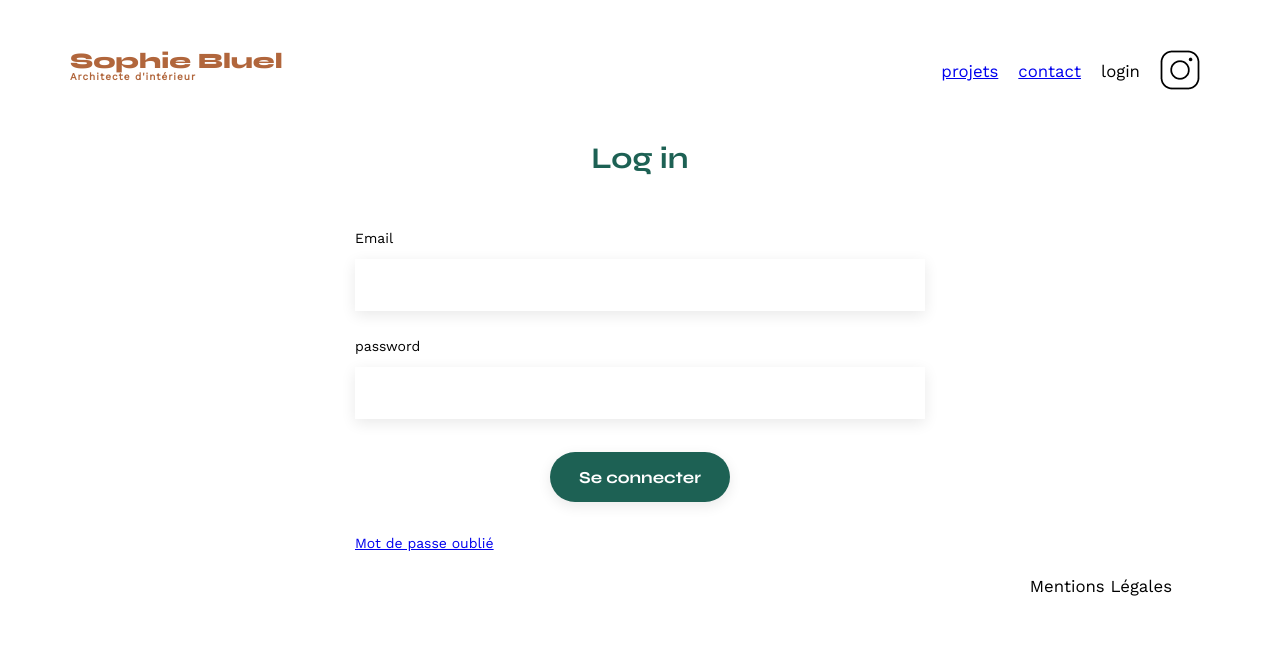
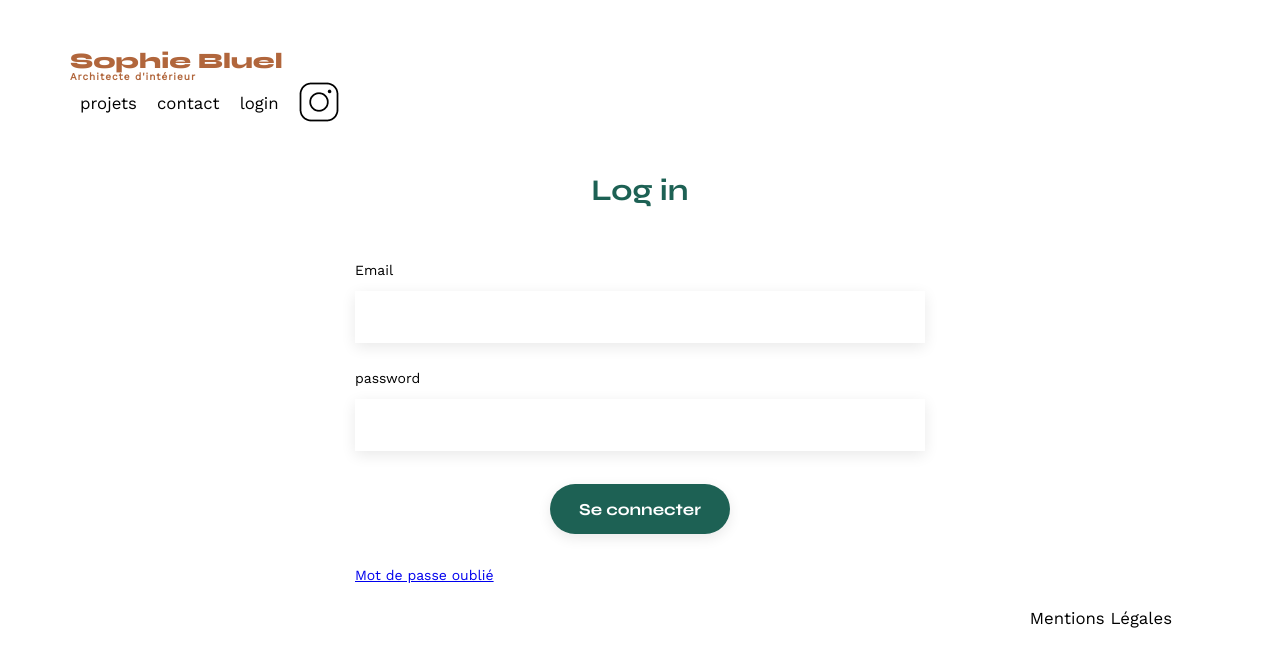
Before and after one commit to Harry-Ob/6projet, a plain HTML site: page Portfolio-architecte-sophie-bluel-master/FrontEnd/login.html in a window 1280 px wide. Drawn offline with nearby package versions, Linux system fonts and the light colour scheme.

Commit message:
login.html: structure for admin elements

```diff
--- a/Portfolio-architecte-sophie-bluel-master/FrontEnd/login.html
+++ b/Portfolio-architecte-sophie-bluel-master/FrontEnd/login.html
@@ -16,15 +16,18 @@
 
 <main>
 	<header>
-		<h1>Sophie Bluel <span>Architecte d'intérieur</span></h1>
+		<div class="header">
+			<h1>Sophie Bluel <span>Architecte d'intérieur</span></h1>
 		<nav>
-		  <ul>
-			<li> <a href="index.html"> projets </a></li>
-			<li> <a href="mailto:open@gmail.com"> contact </a></li>
-			<li id="login-link">login</li>
-			<li><img src="./assets/icons/instagram.png" alt="Instagram"></li>
-		  </ul>
+			<ul>
+				<li>projets</li>
+				<li>contact</li>
+				<li>login</li> <!-- login <=> logout -->
+				<li><img src="./assets/icons/instagram.png" alt="Instagram"></li>
+			</ul>
 		</nav>
+
+		</div>
 	  </header>
 
 	<section id="contact">
```
